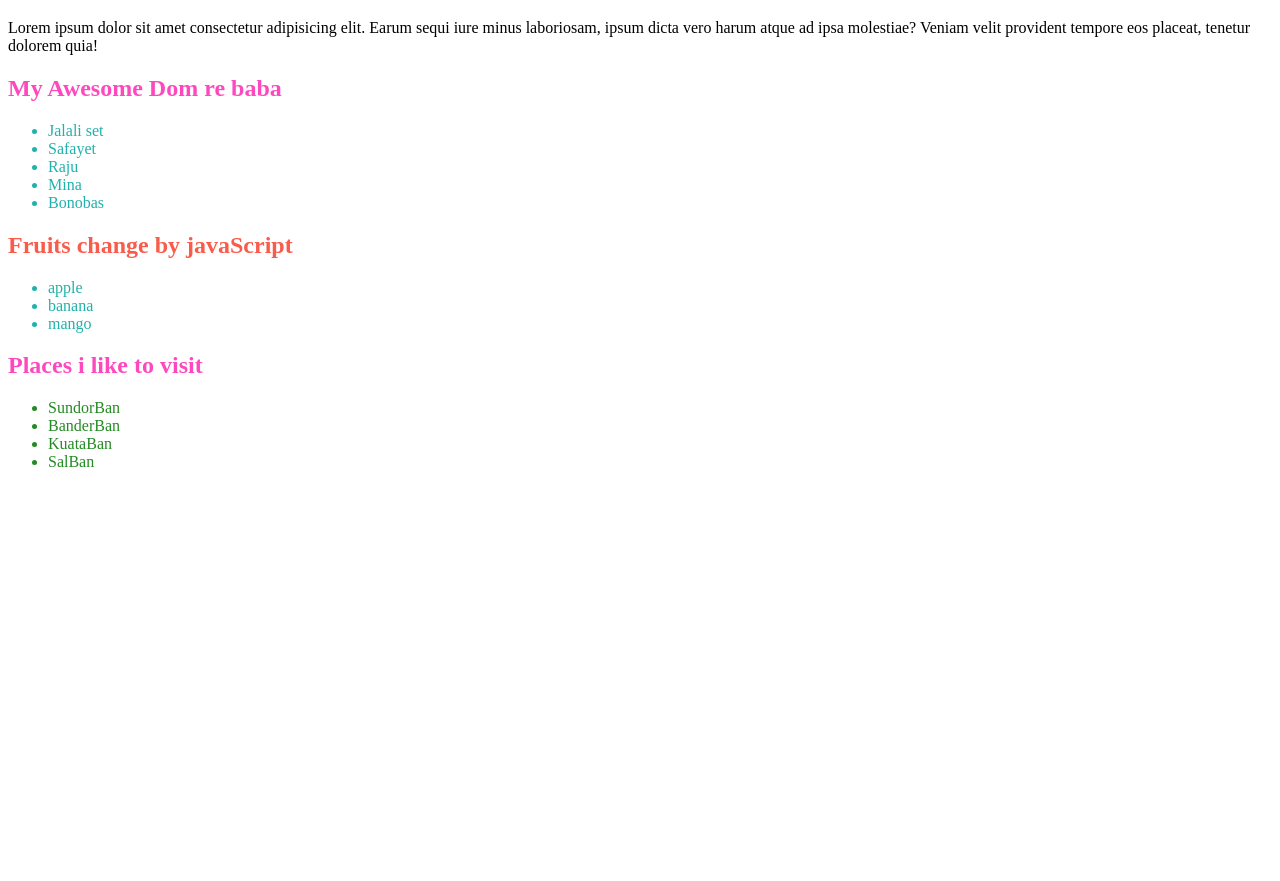
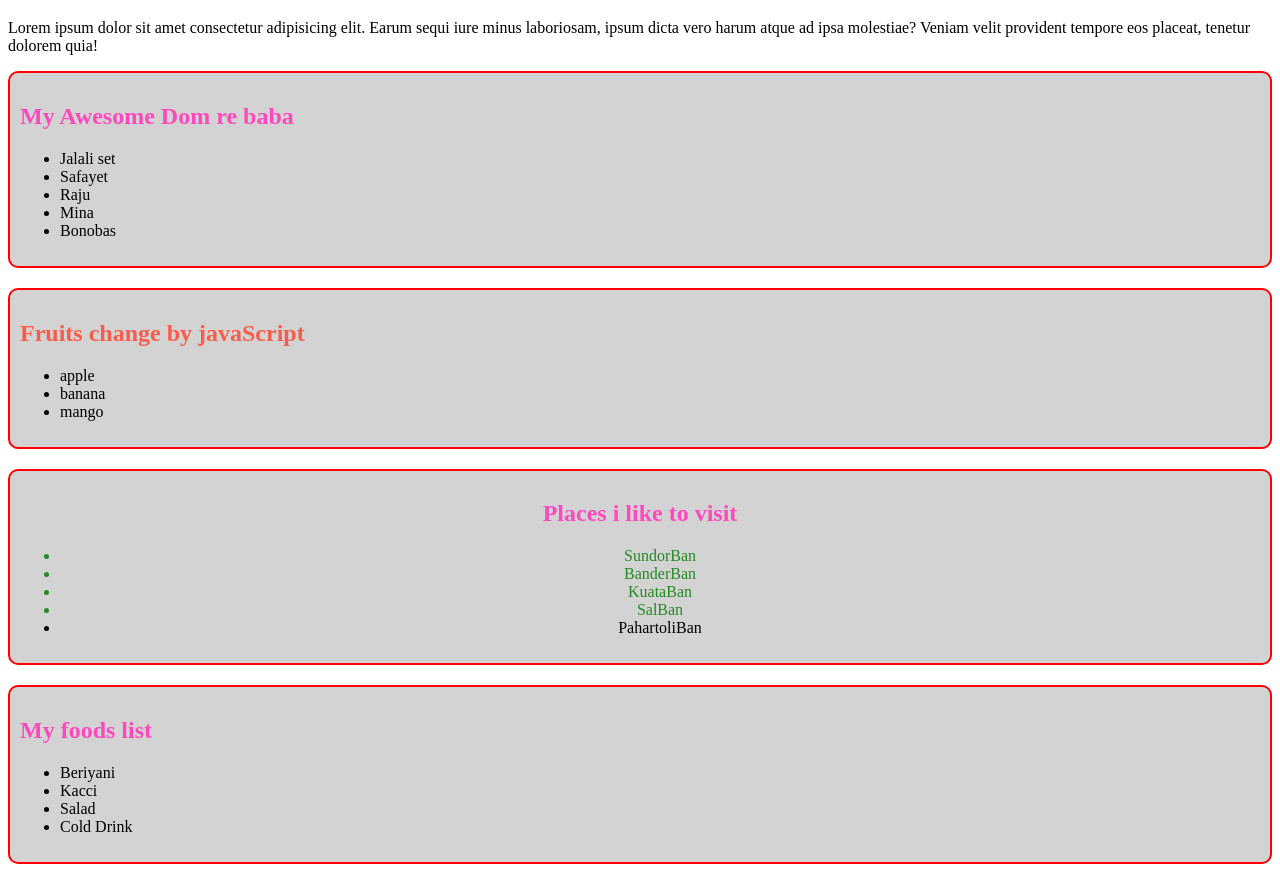
Before and after one commit to faisal-hdev/Toure-of-DOM, a plain HTML site: page index.html in a window 1280 px wide. Shown: the part 61-942 px from the top of the page. Before the commit the page ends 800 px from the top, so only its background shows below. Drawn offline with Linux system fonts and the light colour scheme.

Commit message:
Dom object select dynamicly createed etc learn

```diff
--- a/index.html
+++ b/index.html
@@ -6,7 +6,7 @@
     <link rel="stylesheet" href="./styles/style.css" />
     <style>
       li {
-        color: lightseagreen;
+        color: black;
       }
 
       #fruits-title {
@@ -28,8 +28,8 @@
         Veniam velit provident tempore eos placeat, tenetur dolorem quia!
       </p>
     </header>
-    <main>
-      <section>
+    <main id="main-container">
+      <section class="music-container">
         <h1>My Awesome Dom re baba</h1>
         <ul>
           <li>Jalali set</li>
@@ -47,9 +47,9 @@
           <li>mango</li>
         </ul>
       </section>
-      <section>
+      <section class="large-text" id="places-container">
         <h1 id="places-title">Places i like to visit</h1>
-        <ul>
+        <ul id="places-list">
           <li class="important-places">SundorBan</li>
           <li class="important-places">BanderBan</li>
           <li class="important-places">KuataBan</li>
@@ -59,6 +59,8 @@
     </main>
 
     <script src="./js/dom.js"></script>
+    <script src="./js/appendChaild.js"></script>
+    <script src="./js/styleIn.js"></script>
     <script>
       // option : 01 getElementByTagName
       const liCollection = document.getElementsByTagName("li");
@@ -85,12 +87,12 @@
 
       // option : 04 querySelector
       const fruitsLi = document.querySelector(".fruits-container li");
-      console.log(fruitsLi.innerText);
+      //   console.log(fruitsLi.innerText);
       // option : 05 querySelectorAll
       const fruitsLi2 = document.querySelectorAll(".fruits-container li");
       //   console.log(fruitsLi);
       for (const li of fruitsLi2) {
-        console.log(li.innerText);
+        // console.log(li.innerText);
       }
     </script>
   </body>
--- /dev/null
+++ b/js/appendChaild.js
@@ -0,0 +1,48 @@
+const placesList = document.getElementById("places-list");
+// console.log(placesList);
+const li = document.createElement("li");
+li.innerText = "PahartoliBan";
+placesList.appendChild(li);
+
+// step : 01 where to add
+const mainContainer = document.getElementById("main-container");
+// step : 03 What to be added
+const section = document.createElement("section");
+const h1 = document.createElement("h1");
+h1.innerText = "My foods list";
+section.appendChild(h1);
+
+const ul = document.createElement("ul");
+const li1 = document.createElement("li");
+li1.innerText = "Beriyani";
+ul.appendChild(li1);
+
+const li2 = document.createElement("li");
+li2.innerText = "Kacci";
+ul.appendChild(li2);
+
+const li3 = document.createElement("li");
+li3.innerText = "Salad";
+ul.appendChild(li3);
+
+const li4 = document.createElement("li");
+li4.innerText = "Cold Drink";
+ul.appendChild(li4);
+
+section.appendChild(ul);
+mainContainer.appendChild(section);
+
+// Set innerHTML directly
+const sectionDress = document.createElement("section");
+sectionDress.innerHTML = `
+    <h1>My Dress Section</h1>
+    <ul>
+        <li>T-Shirt</li>
+        <li>Formal Shirt</li>
+        <li>Jeans Pant</li>
+        <li>Half Pant</li>
+        <li>Sendo genji</li>
+    </ul>
+`;
+
+mainContainer.appendChild(sectionDress);
--- a/js/dom.js
+++ b/js/dom.js
@@ -1 +1 @@
-console.log(document);
+// console.log(document);
--- /dev/null
+++ b/js/styleIn.js
@@ -0,0 +1,17 @@
+const sections = document.querySelectorAll("section");
+// console.log(sections);
+for (const section of sections) {
+  // console.log(section);
+  section.style.border = "2px solid red";
+  section.style.marginBottom = "20px";
+  section.style.borderRadius = "10px";
+  section.style.padding = "10px";
+  section.style.backgroundColor = "lightGray";
+}
+
+// const placesContainer = document.getElementById("places-container");
+// placesContainer.style.backgroundColor = "yellow";
+
+const placesContainer = document.getElementById("places-container");
+placesContainer.classList.add("text-center");
+placesContainer.classList.remove("large-text");
--- a/styles/style.css
+++ b/styles/style.css
@@ -1,3 +1,11 @@
 h1 {
   color: rgb(254, 73, 190);
 }
+
+.text-center {
+  text-align: center;
+}
+
+.large-text {
+  font-size: 40px;
+}
```
Also changed, not shown: js/first.js (added, +13 -0 lines), js/second.js (added, +9 -0 lines), js/third.js (added, +30 -0 lines), summery.html (added, +47 -0 lines).
